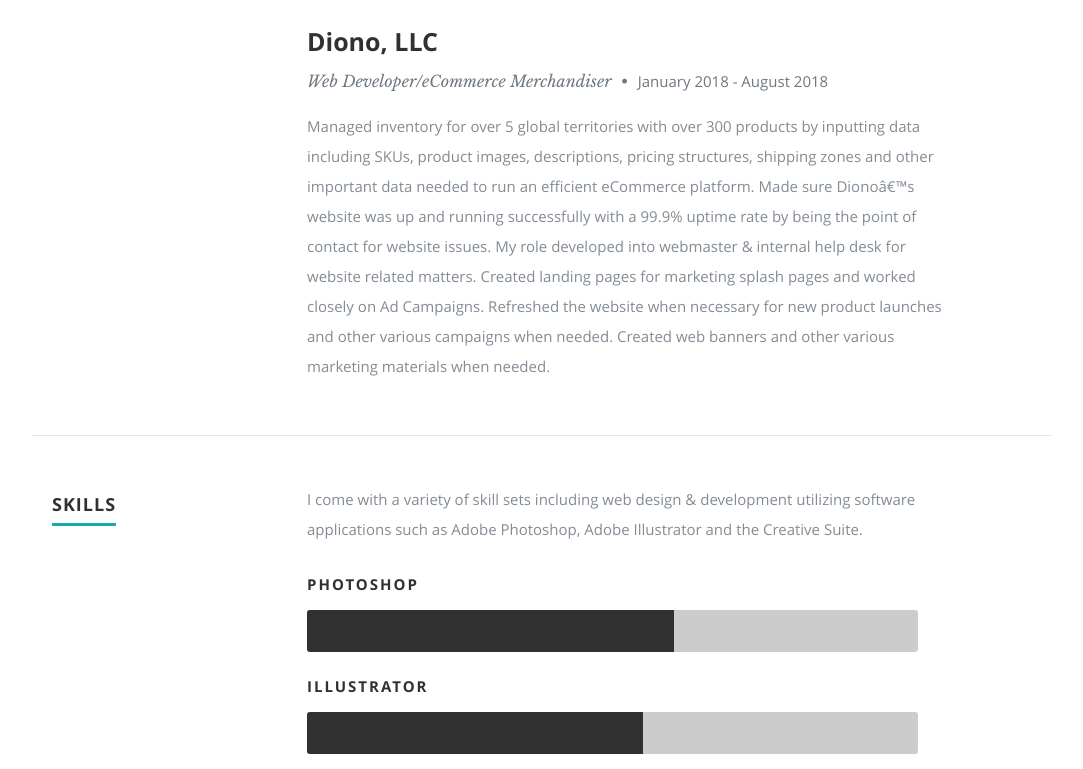
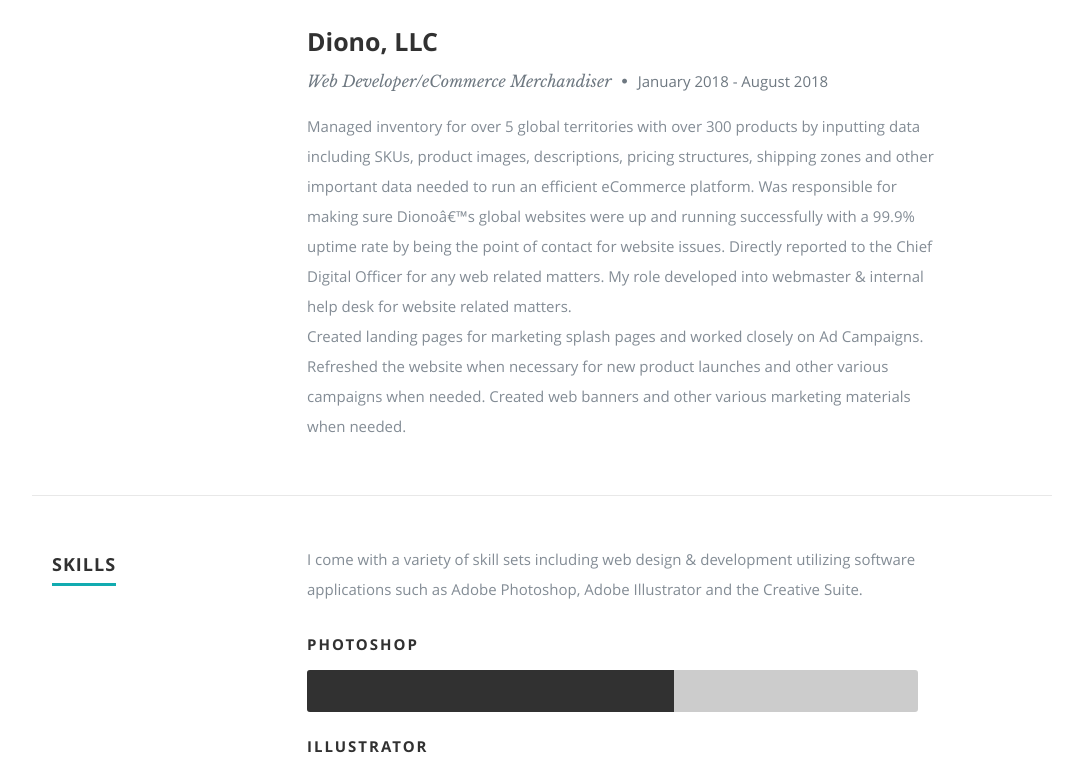
Before and after one commit to jaclynrubly/jackierubly.github.io, a plain HTML site: page index.html in a window 1280 px wide. Shown: the part 1890-2659 px from the top of the page, without its empty margins (98-1181 px from the left). Drawn offline with nearby package versions, Linux system fonts and the light colour scheme.

Commit message:
updated work history

```diff
--- a/index.html
+++ b/index.html
@@ -211,9 +211,8 @@
                   <p class="info">Web Developer/eCommerce Merchandiser <span>&bull;</span> <em class="date">January 2018 - August 2018</em></p>
 
                   <p>
-                    Managed inventory for over 5 global territories with over 300 products by inputting data including SKUs, product images, descriptions, pricing structures, shipping zones and other important data needed to run an efficient eCommerce platform.
-                    Made sure Diono’s website was up and running successfully with a 99.9% uptime rate by being the point of contact for website issues. My role developed into webmaster & internal help desk for website related matters.
-                    Created landing pages for marketing splash pages and worked closely on Ad Campaigns.
+                    Managed inventory for over 5 global territories with over 300 products by inputting data including SKUs, product images, descriptions, pricing structures, shipping zones and other important data needed to run an efficient eCommerce platform. Was responsible for making sure Diono’s global websites were up and running successfully with a 99.9% uptime rate by being the point of contact for website issues. Directly reported to the Chief Digital Officer for any web related matters. My role developed into webmaster & internal help desk for website related matters.<br>
+      		    Created landing pages for marketing splash pages and worked closely on Ad Campaigns.
                     Refreshed the website when necessary for new product launches and other various campaigns when needed.
                     Created web banners and other various marketing materials when needed.
 
```
